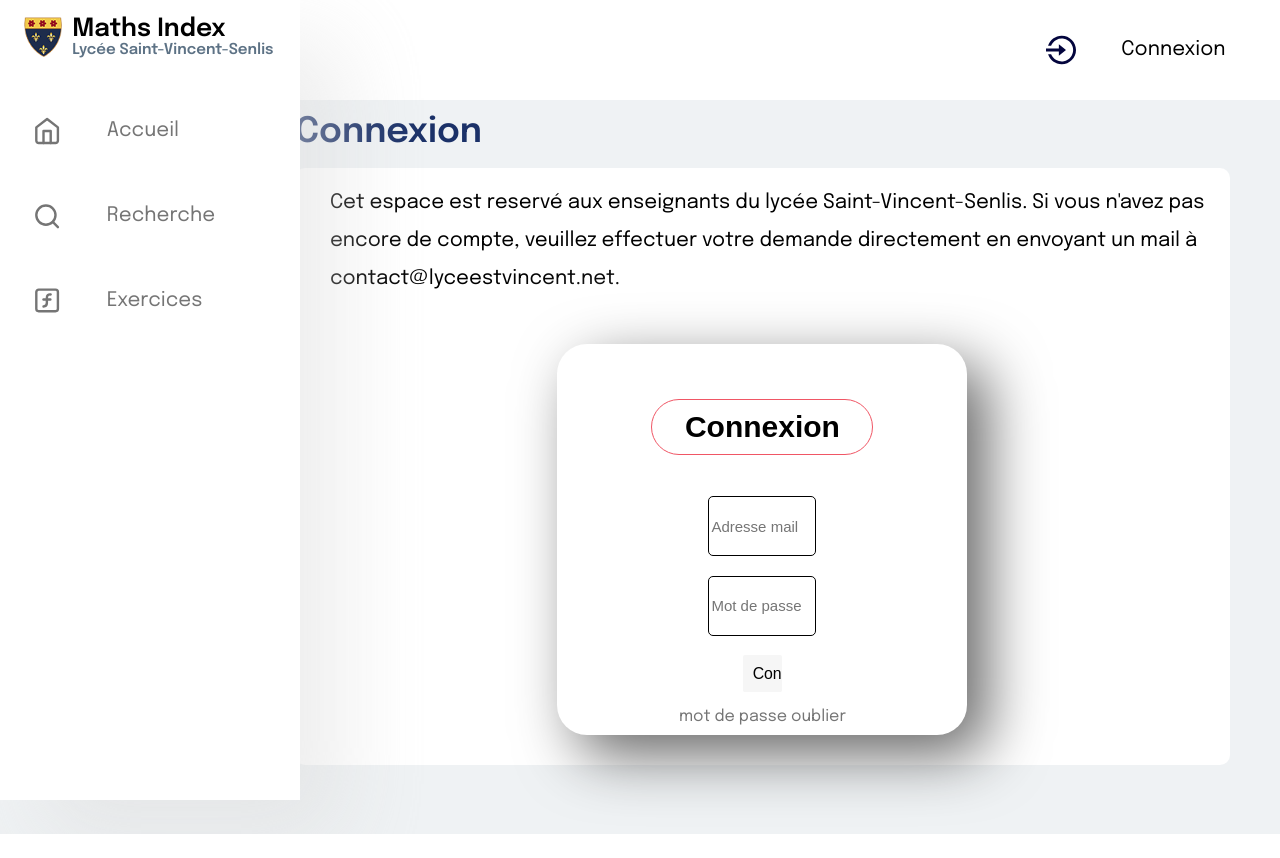
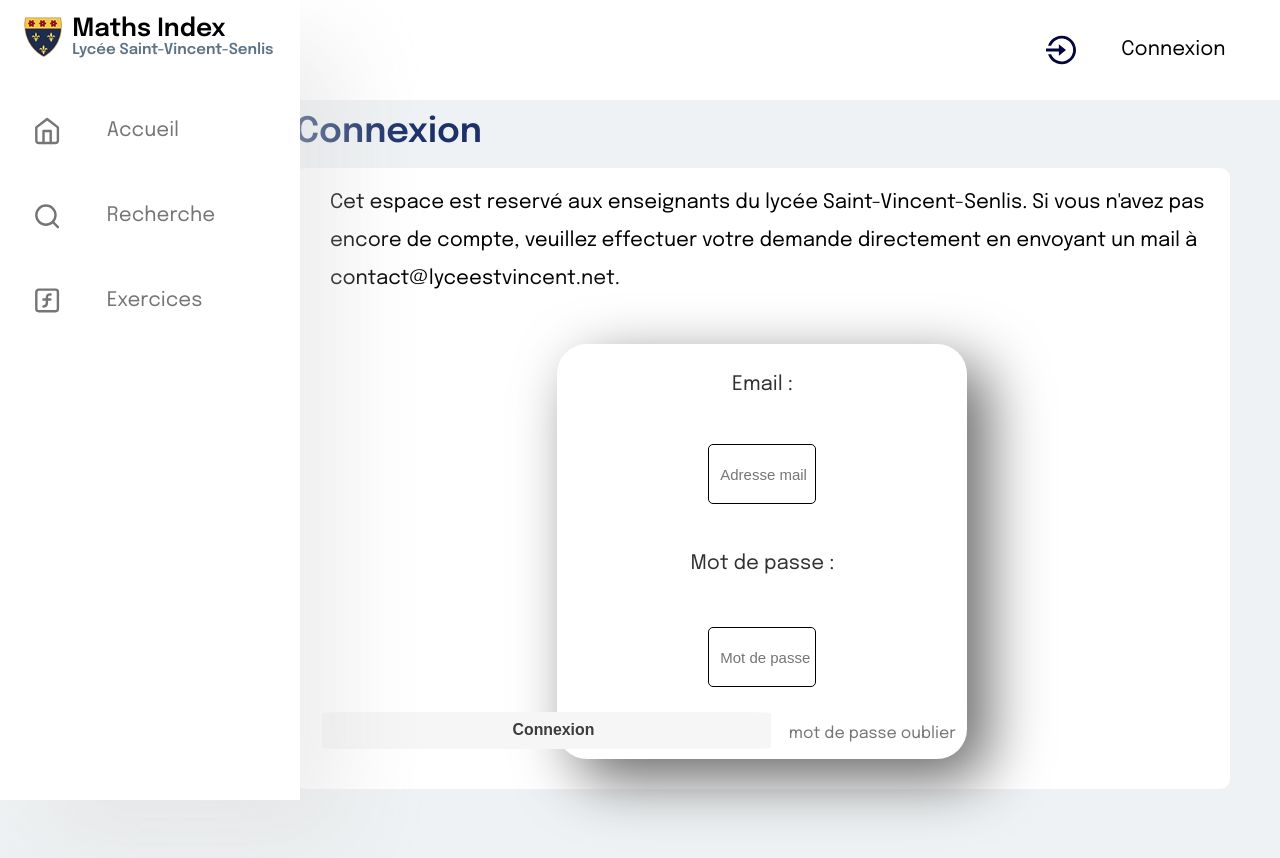
Before and after one commit to Orgalord-Darkness/Math_Index_Groupe4, a PHP site: page /index.php?page=connexion in a window 1280 px wide. Before the commit the page ends 834 px from the top, so only its background shows below. Run offline with PHP 8.4, Linux system fonts and the light colour scheme.

Commit message:
Correction du de login et du back-end de mdp_oublier

```diff
--- a/connexion/login.php
+++ b/connexion/login.php
@@ -46,21 +46,18 @@ if (isset($_POST['submit'])) {
             en envoyant un mail à contact@lyceestvincent.net.  </p>
 
             <form class="box" action="#" method="post" name="login">
-                <h1 class="box-title">Connexion</h1>
+                <label for = "email">Email : </label>
+                <br>
                 <input type="mail" class="box-input" name="email" placeholder="Adresse mail" style="width: 30%; height: 60px;">
+                <br>
+                <label for = "password">Mot de passe : </label>
+                <br>
                 <input type="password" class="box-input" name="password" placeholder="Mot de passe" style="margin-top:1%; width: 30%; height: 60px;">
-                <input type="submit" value="Connexion " name="submit" class="box-button" style="
-                    border-radius: 5%;
-                    border: aliceblue;
-                    background-color: #f6f6f6;
-                    font-size: 99%;
-                    height: 37px;
-                    margin-top: 1%;
-                    width: 11%;
-                "></input>
+                <div>
+                    <input type="submit" value="Connexion " name="submit" class="box-button2" ></input>
 
-
-                <a href="?mdp_oublier=1">mot de passe oublier</a>
+                    <a href="?page=oubli">mot de passe oublier</a>
+                </div>
 
                 <?php if (!empty($message)) { ?>
                     <p class="errorMessage"><?php echo $message; ?></p>
--- a/index.php
+++ b/index.php
@@ -102,7 +102,10 @@ switch ($page) {
         include_once('assets/administration/ajouter_sources.php');
         $title = "Administration sources";
         break;
-
+    case 'oubli' :
+        include('connexion/mdp_oublier.php') ;
+        $title = "mot de passe oublier" ;
+        break ;
     default:
         include_once('assets/accueil.php');
         $title = "Accueil";
--- a/style.css
+++ b/style.css
@@ -66,7 +66,36 @@ h2{
 .bouton_ajouter{
 
 }
+/*Login */
+.box-button2 {
+    border-radius: 5%;
+    border: aliceblue;
+    background-color: #f6f6f6;
+    font-size: 99%;
+    height: 37px;
+    margin-top: 1%;
+    width: 16%;
+    font-weight :bolder ;
+    color : rgb(60,60,60) ;
 
+  }
+.box div {
+    display : flex ;
+    flex-direction:  row ;
+    width : 55rem ;
+}
+.box input {
+    padding : 1% ;
+    padding-left : 3% ;
+    display : flex ;
+    flex-direction : column ;
+}
+.box a {
+    margin-left: 2% ;
+    margin-top : 2.5% ;
+    display : flex ;
+    flex-direction : column ;
+}
 /*SLIDE GAUCHE*/
 .bloc_invisible{
     display: flex;
```
Also changed, not shown: connexion/mdp_oublier.php (+22 -24 lines).
